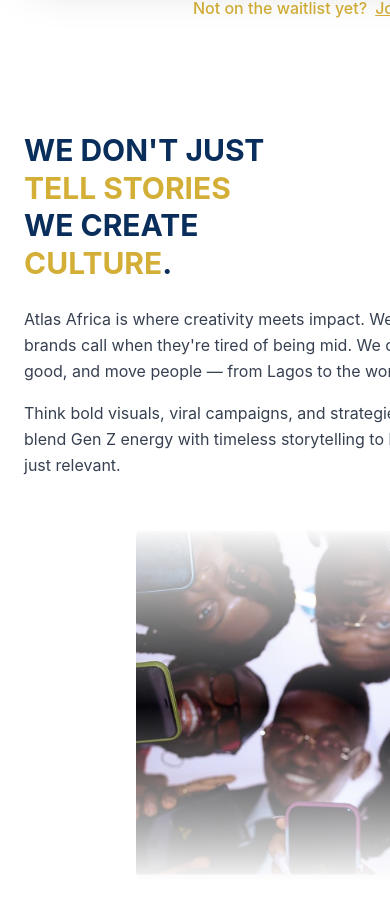
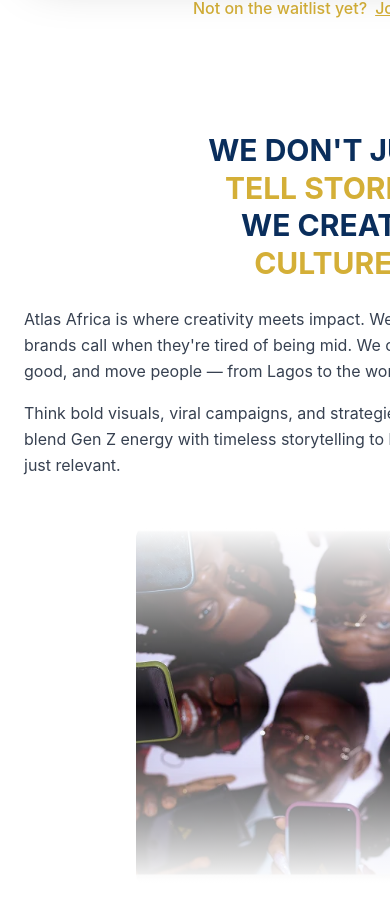
Before and after one commit to Atlasafrica001/atlas-africa, a Next.js app: page / in a window 390 px wide. Shown: the part 4032-4944 px from the top of the page. Built offline with nearby package versions, Linux system fonts and the light colour scheme; no server answers.

Commit message:
fix: VerticalCenteredSlideshow fix

```diff
--- a/app/page.tsx
+++ b/app/page.tsx
@@ -286,7 +286,7 @@
           <div className="grid grid-cols-1 md:grid-cols-2 gap-12 items-center">
             {/* Text Content */}
             <div>
-            <h2 className="text-3xl md:text-5xl font-bold mb-6 leading-tight">
+            <h2 className="text-3xl md:text-5xl font-bold mb-6 leading-tight text-center md:text-start">
                 <span className="text-[#0A2E5C] mt-4">WE DON'T JUST </span>
                 <br />
                 <span className="text-[#D4AF37] mt-4">TELL STORIES</span>
```
